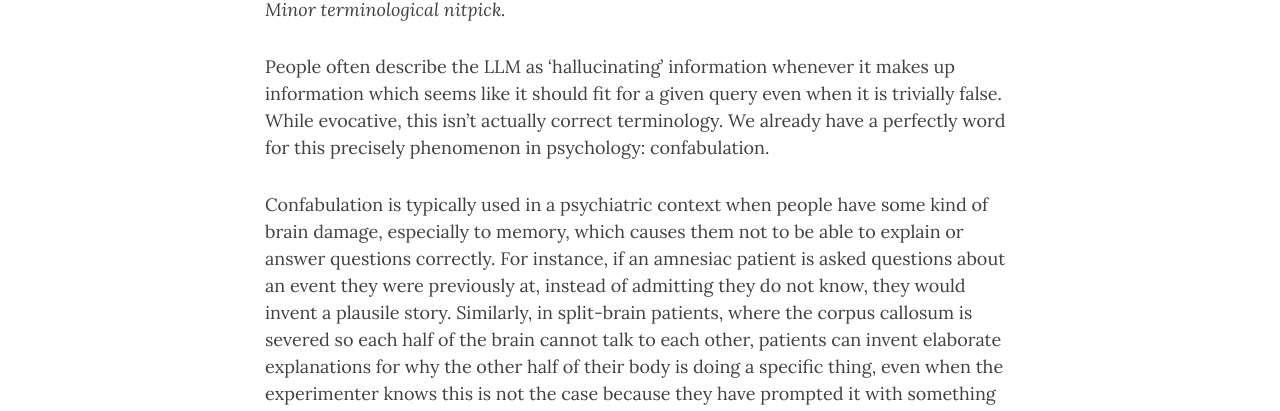
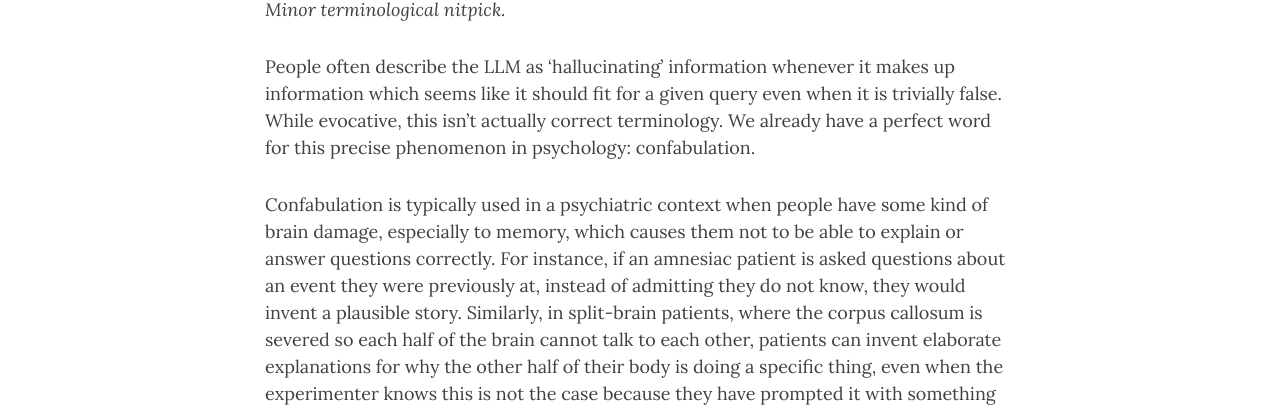
Before and after one commit to BerenMillidge/BerenMillidge.github.io, a Jekyll site: the page built from _posts/2023-03-19-LLMs-confabulate-not-hallucinate.md, in a window 1280 px wide and 900 px high. Shown: the part 330-741 px from the top of the window. Built offline with Jekyll 4.4.1, drawn with Linux system fonts in a browser that asks for light colours; nearby versions of some CDN libraries; some of the changed text lies outside the part shown.

Commit message:
correct typos

```diff
--- a/_posts/2023-03-19-LLMs-confabulate-not-hallucinate.md
+++ b/_posts/2023-03-19-LLMs-confabulate-not-hallucinate.md
@@ -4,8 +4,8 @@ layout: post
 ---
 *Minor terminological nitpick.*
 
-People often describe the LLM as 'hallucinating' information whenever it makes up information which seems like it should fit for a given query even when it is trivially false. While evocative, this isn't actually correct terminology. We already have a perfectly word for this precisely phenomenon in psychology: confabulation.
+People often describe the LLM as 'hallucinating' information whenever it makes up information which seems like it should fit for a given query even when it is trivially false. While evocative, this isn't actually correct terminology. We already have a perfect word for this precise phenomenon in psychology: confabulation.
 
-Confabulation is typically used in a psychiatric context when people have some kind of brain damage, especially to memory, which causes them not to be able to explain or answer questions correctly. For instance, if an amnesiac patient is asked questions about an event they were previously at, instead of admitting they do not know, they would invent a plausile story. Similarly, in split-brain patients, where the corpus callosum is severed so each half of the brain cannot talk to each other, patients can invent elaborate explanations for why the other half of their body is doing a specific thing, even when the experimenter knows this is not the case because they have prompted it with something differently.  In general, people confabulating invent plausible sounding justifications which have no basis in fact. This is usually not conscious with an intent to deceive but instead appear to strongly believe in the story they have just reported. This behaviour is identical to what LLMs do. When they are forced to give an answer using a fact they do not know, they cannot say that they don't know, since in training such examples would be followed by the actual fact. Instead, they make up something plausible. They confabulate.
+Confabulation is typically used in a psychiatric context when people have some kind of brain damage, especially to memory, which causes them not to be able to explain or answer questions correctly. For instance, if an amnesiac patient is asked questions about an event they were previously at, instead of admitting they do not know, they would invent a plausible story. Similarly, in split-brain patients, where the corpus callosum is severed so each half of the brain cannot talk to each other, patients can invent elaborate explanations for why the other half of their body is doing a specific thing, even when the experimenter knows this is not the case because they have prompted it with something differently.  In general, people confabulating invent plausible sounding justifications which have no basis in fact. This is usually not conscious with an intent to deceive but instead appear to strongly believe in the story they have just reported. This behaviour is identical to what LLMs do. When they are forced to give an answer using a fact they do not know, they cannot say that they don't know, since in training such examples would be followed by the actual fact. Instead, they make up something plausible. They confabulate.
 
 More importantly, if we recognize that what LLMs are really doing is confabulating, we can try to compare and contrast their behaviour with that of humans. Humans confabulate in a wide variety of circumstances and especially with some neural pathologies such as with memory impairments and in split-brain patient. Funnily enough, these are similar to a LLM. What are LLMs but humans with extreme amnesia and no central coherence?
```
